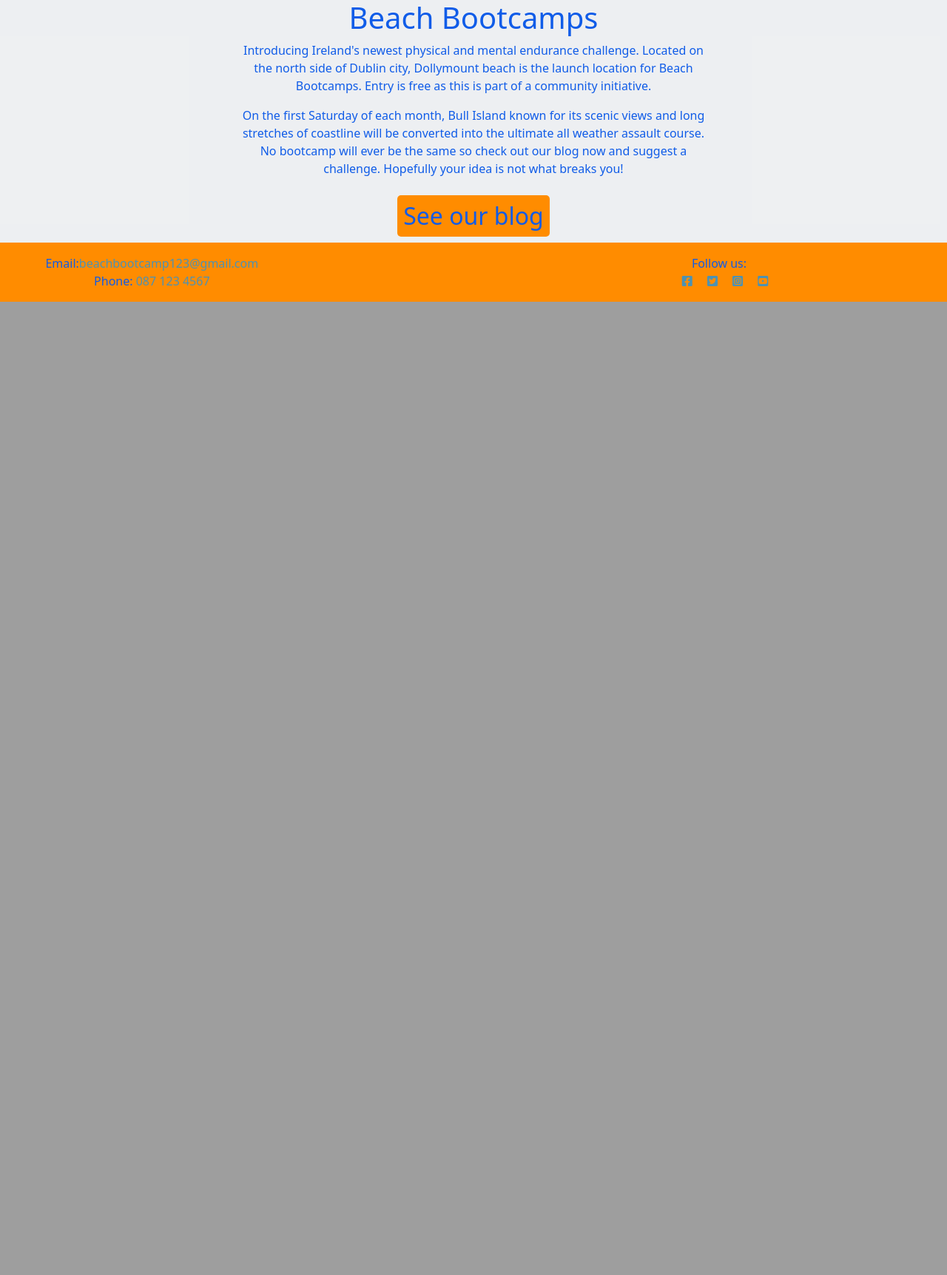
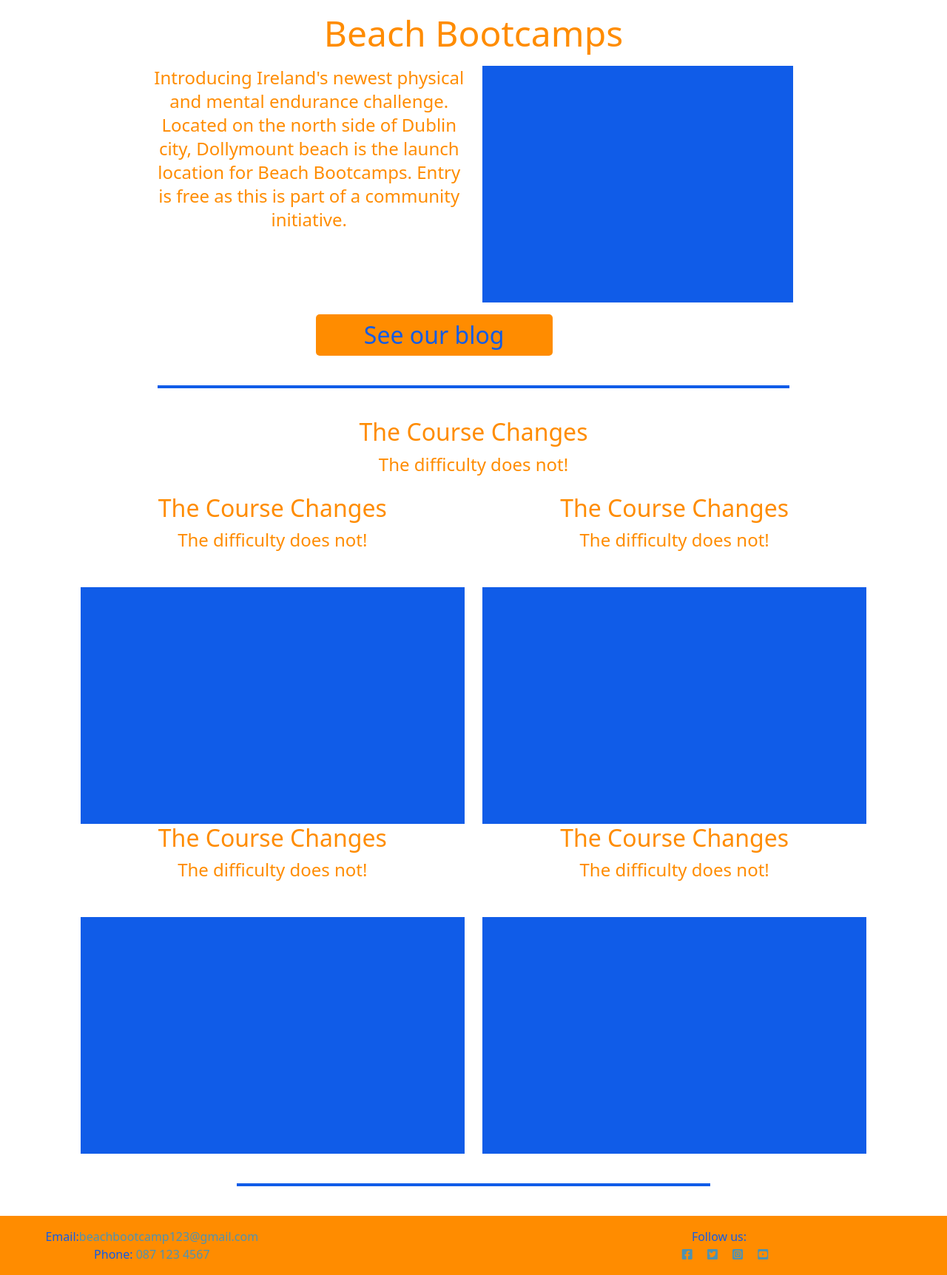
Before and after one commit to juliandunne1234/beach-bootcamp, a Django app: template templates/index.html in a window 1280 px wide. Shown: the part 460-2184 px from the top of the page at 74% size. Before the commit the page ends 868 px from the top, so only its background shows below. Run offline with Django 3.2, Linux system fonts and the light colour scheme; the template is opened without the code that fills it, so the values that code supplies are empty; a map, chart or similar area stays blank; parts of the project's set-up code (start-up, migrations or seed data) failed here and were passed over.

Commit message:
Added index.html page layout and structure - content tonot included

```diff
--- a/static/css/style.css
+++ b/static/css/style.css
@@ -9,6 +9,7 @@ body {
     font-weight: 700;
     color: #4A4A4F;
 }
+
 
 /* Colors */
 
@@ -31,8 +32,8 @@ body {
 /* Home page image and cover text */
 
 .container-fluid {
+    padding-left: 0;
     padding-right: 0;
-    padding-left: 0;
 }
 
 .landing-image {
@@ -51,6 +52,8 @@ body {
     color: #105ce8;
 }
 
+/* Introduction with button link to Blog */
+
 .cover-text {
     margin-top: 20vh;
     background-color: rgba(255, 166, 0, 0.648);
@@ -63,8 +66,21 @@ body {
 }
 
 .bootcamp-intro {
-    color: #105ce8;
-    background-color: rgba(237, 239, 242, 0.952);
+    color: darkorange;
+    background-color: #fff;
+}
+
+.bootcamp-intro h1 {
+    padding-top: 2vh;
+    padding-bottom: 1vh;
+    font-size: 3rem;
+}
+
+.bootcamp-intro p {
+    font-weight: 400;
+    line-height: 2rem;
+    font-size: 1.5rem;
+    padding-bottom: 1vh;
 }
 
 .btn-blog {
@@ -74,7 +90,7 @@ body {
     background: darkorange;
     font-size: 200%;
     font-weight: 500;
-    margin: 1vh;
+    margin-top: 2vh;
     padding: 0.5vh 1vh;
 }
 
@@ -84,10 +100,67 @@ body {
     background: transparent;
 }
 
+.section-divider {
+    border-top: 0.25rem solid #105ce8;
+    margin-top: 5vh;
+    padding-bottom: 5vh;
+}
+
+/* Exercises with emerging text when hovered over */
+
+.training-1 {
+    margin-top: 5vh;
+    background-color: #105ce8;
+    height: 40vh;
+}
+
+.exercise-detail {
+    height: 50vh;
+}
+
+.back-box {
+    margin-top: 5vh;
+    background-color: #105ce8;
+    height: 40vh;
+}
+
+.map-outer {
+    background-color: #105ce8;
+    height: 40vh;
+}
+
+/* Media queries for medium screen sizes less than 576px */
+@media screen and (max-width: 798px) {
+    .bootcamp-intro h1 {
+        font-size: 2.5rem;
+    }
+}
+
 /* Media queries for small screen sizes less than 576px */
 @media screen and (max-width: 576px) {
     .cover-text {
         margin-left: 60%;
+    }
+
+    .section-divider {
+        margin-left: 25vw;
+        margin-right: 25vw;
+    }
+
+    .intro-text, .section-divider {
+        padding-left: 15%;
+        padding-right: 15%;
+    }
+
+    .bootcamp-intro h1 {
+        font-size: 2rem;
+    }
+
+    .btn-blog {
+        font-size: 150%;
+        font-weight: 500;
+        margin-top: 2vh;
+        padding: 0.5vh 1vh;
     }
 }
 
--- a/templates/index.html
+++ b/templates/index.html
@@ -18,21 +18,65 @@
 
 <section class="container-fluid bootcamp-intro">
     <div class="row">
-        <div class="col-sm-6 offset-sm-3 intro-text text-center">
+        <div class="col-md-8 offset-md-2 col-sm-8 offset-sm-2 intro-text text-center">
             <h1>Beach Bootcamps</h1>
-            <p>
-                Introducing Ireland's newest physical and mental endurance challenge. Located on the north side of
-                Dublin city, Dollymount beach is the launch location for Beach Bootcamps. Entry is free as this is part
-                of a community initiative.
-            </p>
-            <p>
-                On the first Saturday of each month, Bull Island known for its scenic views and long stretches of
-                coastline will be converted into the ultimate all weather assault course. No bootcamp will ever be the
-                same so check out our blog now and suggest a challenge. Hopefully your idea is not what breaks you!
-            </p>
-            <button class="btn-blog">See our blog</button>
         </div>
     </div>
+    <div class="col-lg-10 offset-lg-1 col-md-10 offset-md-1">
+        <div class="row col-sm-10 offset-sm-1">
+            <div class="col-lg-6 col-md-6 intro-text text-center">
+                <p>
+                    Introducing Ireland's newest physical and mental endurance challenge. Located on the north side of
+                    Dublin city, Dollymount beach is the launch location for Beach Bootcamps. Entry is free as this is part
+                    of a community initiative.
+                </p>
+            </div>
+            <div class="col-lg-6 col-md-6 intro-text text-center">
+                <div class="map-outer"></div>
+            </div>
+        </div>
+    </div>
+    <button class="col-lg-3 offset-lg-4.5 col-md-4 offset-md-4 col-sm-4 offset-sm-4 btn-blog">See our blog</button>
+    <div class="col-md-8 offset-md-2 col-sm-8 offset-sm-2 section-divider"></div>
+</section>
+
+<section class="container-fluid bootcamp-intro">
+    <div class="row">
+        <div class="col-sm-6 offset-sm-3 intro-text text-center">
+            <h2>The Course Changes</h2>
+            <p>The difficulty does not!</p>
+        </div>
+    </div>
+    <div class="row">
+        <div class="col-lg-10 offset-lg-1">
+            <div class="row justify-content-center">
+                <div class="col-lg-6 intro-text text-center">
+                    <h2>The Course Changes</h2>
+                    <p>The difficulty does not!</p>
+                    <div class="back-box"></div>
+                </div>
+                <div class="col-lg-6 intro-text text-center">
+                    <h2>The Course Changes</h2>
+                    <p>The difficulty does not!</p>
+                    <div class="back-box"></div>
+                </div>
+                <div class="col-lg-6 intro-text text-center">
+                    <h2>The Course Changes</h2>
+                    <p>The difficulty does not!</p>
+                    <div class="back-box"></div>
+                </div>
+                <div class="col-lg-6 intro-text text-center">
+                    <h2>The Course Changes</h2>
+                    <p>The difficulty does not!</p>
+                    <div class="back-box"></div>
+                </div>
+            </div>
+        </div>
+    </div>
+
+    <div class="col-sm-6 offset-sm-3 section-divider"></div>
+</section>
+
 </section>
 
 {%endblock%}
```
